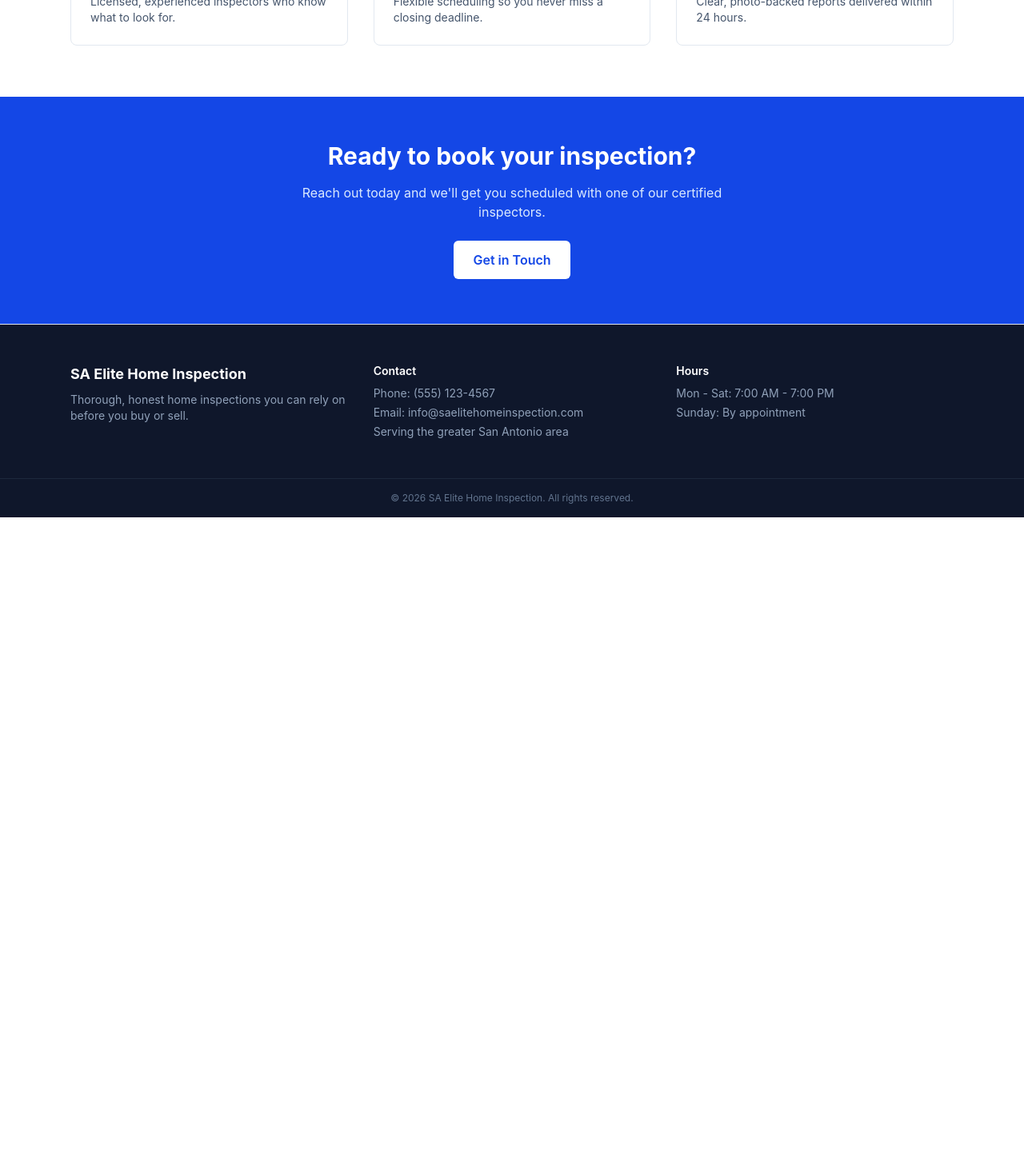
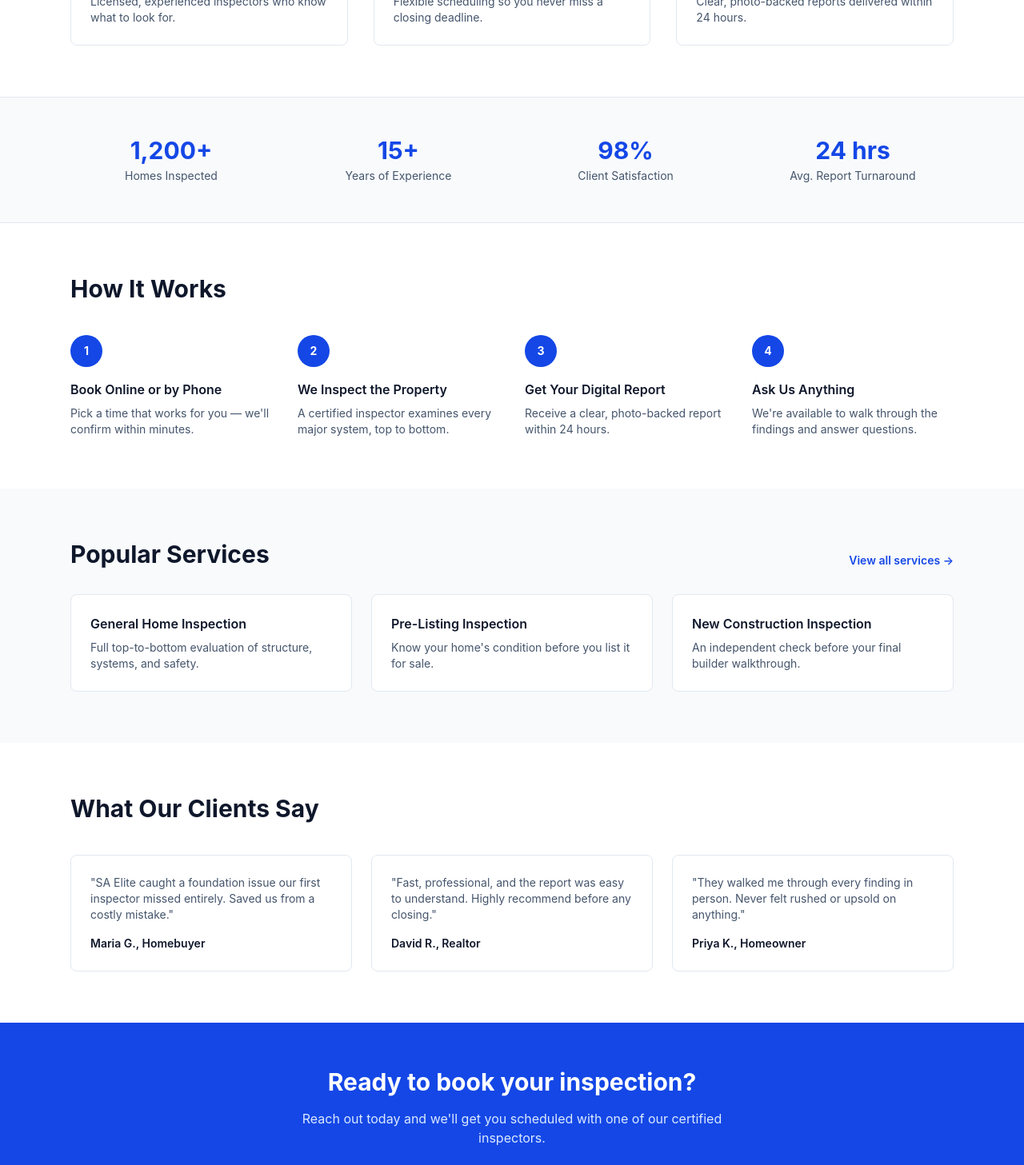
Before and after one commit to LeelaMohan217/sa-elite-home-inspection, a React (Vite) app: page / in a window 1280 px wide. Shown: the part 640-2097 px from the top of the page at 80% size. Before the commit the page ends 1287 px from the top, so only its background shows below. Built offline with nearby package versions, Linux system fonts and the light colour scheme.

Commit message:
Add stats, process, service preview, and testimonials sections to Home
Co-Authored-By: Claude Sonnet 5 <noreply@anthropic.com>
Claude-Session: https://claude.ai/code/session_01MtrXzRhxJobvKJt4nJCkAw

```diff
--- a/src/pages/Home.jsx
+++ b/src/pages/Home.jsx
@@ -12,6 +12,69 @@ const highlights = [
   {
     title: 'Detailed Digital Reports',
     description: 'Clear, photo-backed reports delivered within 24 hours.',
+  },
+]
+
+const stats = [
+  { label: 'Homes Inspected', value: '1,200+' },
+  { label: 'Years of Experience', value: '15+' },
+  { label: 'Client Satisfaction', value: '98%' },
+  { label: 'Avg. Report Turnaround', value: '24 hrs' },
+]
+
+const steps = [
+  {
+    step: '1',
+    title: 'Book Online or by Phone',
+    description: "Pick a time that works for you — we'll confirm within minutes.",
+  },
+  {
+    step: '2',
+    title: 'We Inspect the Property',
+    description: 'A certified inspector examines every major system, top to bottom.',
+  },
+  {
+    step: '3',
+    title: 'Get Your Digital Report',
+    description: 'Receive a clear, photo-backed report within 24 hours.',
+  },
+  {
+    step: '4',
+    title: 'Ask Us Anything',
+    description: "We're available to walk through the findings and answer questions.",
+  },
+]
+
+const servicePreviews = [
+  {
+    title: 'General Home Inspection',
+    description: 'Full top-to-bottom evaluation of structure, systems, and safety.',
+  },
+  {
+    title: 'Pre-Listing Inspection',
+    description: "Know your home's condition before you list it for sale.",
+  },
+  {
+    title: 'New Construction Inspection',
+    description: 'An independent check before your final builder walkthrough.',
+  },
+]
+
+const testimonials = [
+  {
+    quote:
+      'SA Elite caught a foundation issue our first inspector missed entirely. Saved us from a costly mistake.',
+    author: 'Maria G., Homebuyer',
+  },
+  {
+    quote:
+      'Fast, professional, and the report was easy to understand. Highly recommend before any closing.',
+    author: 'David R., Realtor',
+  },
+  {
+    quote:
+      'They walked me through every finding in person. Never felt rushed or upsold on anything.',
+    author: 'Priya K., Homeowner',
   },
 ]
 
@@ -66,6 +129,65 @@ function Home() {
         </div>
       </section>
 
+      <section className="border-y border-slate-200 bg-slate-50">
+        <div className="mx-auto grid max-w-6xl grid-cols-2 gap-8 px-4 py-12 sm:px-6 md:grid-cols-4">
+          {stats.map((stat) => (
+            <div key={stat.label} className="text-center">
+              <p className="text-3xl font-bold text-blue-700">{stat.value}</p>
+              <p className="mt-1 text-sm text-slate-600">{stat.label}</p>
+            </div>
+          ))}
+        </div>
+      </section>
+
+      <section className="mx-auto max-w-6xl px-4 py-16 sm:px-6">
+        <h2 className="text-2xl font-bold text-slate-900 sm:text-3xl">How It Works</h2>
+        <div className="mt-10 grid gap-8 sm:grid-cols-2 lg:grid-cols-4">
+          {steps.map((item) => (
+            <div key={item.step}>
+              <span className="flex h-10 w-10 items-center justify-center rounded-full bg-blue-700 text-sm font-bold text-white">
+                {item.step}
+              </span>
+              <h3 className="mt-4 font-semibold text-slate-900">{item.title}</h3>
+              <p className="mt-2 text-sm text-slate-600">{item.description}</p>
+            </div>
+          ))}
+        </div>
+      </section>
+
+      <section className="bg-slate-50 py-16">
+        <div className="mx-auto max-w-6xl px-4 sm:px-6">
+          <div className="flex flex-wrap items-end justify-between gap-4">
+            <h2 className="text-2xl font-bold text-slate-900 sm:text-3xl">Popular Services</h2>
+            <Link to="/services" className="text-sm font-semibold text-blue-700 hover:text-blue-800">
+              View all services →
+            </Link>
+          </div>
+          <div className="mt-8 grid gap-6 sm:grid-cols-3">
+            {servicePreviews.map((service) => (
+              <div key={service.title} className="rounded-lg border border-slate-200 bg-white p-6">
+                <h3 className="font-semibold text-slate-900">{service.title}</h3>
+                <p className="mt-2 text-sm text-slate-600">{service.description}</p>
+              </div>
+            ))}
+          </div>
+        </div>
+      </section>
+
+      <section className="mx-auto max-w-6xl px-4 py-16 sm:px-6">
+        <h2 className="text-2xl font-bold text-slate-900 sm:text-3xl">What Our Clients Say</h2>
+        <div className="mt-10 grid gap-6 md:grid-cols-3">
+          {testimonials.map((testimonial) => (
+            <figure key={testimonial.author} className="rounded-lg border border-slate-200 p-6">
+              <blockquote className="text-sm text-slate-600">"{testimonial.quote}"</blockquote>
+              <figcaption className="mt-4 text-sm font-semibold text-slate-900">
+                {testimonial.author}
+              </figcaption>
+            </figure>
+          ))}
+        </div>
+      </section>
+
       <section className="bg-blue-700">
         <div className="mx-auto flex max-w-6xl flex-col items-center gap-4 px-4 py-14 text-center sm:px-6">
           <h2 className="text-2xl font-bold text-white sm:text-3xl">
```
